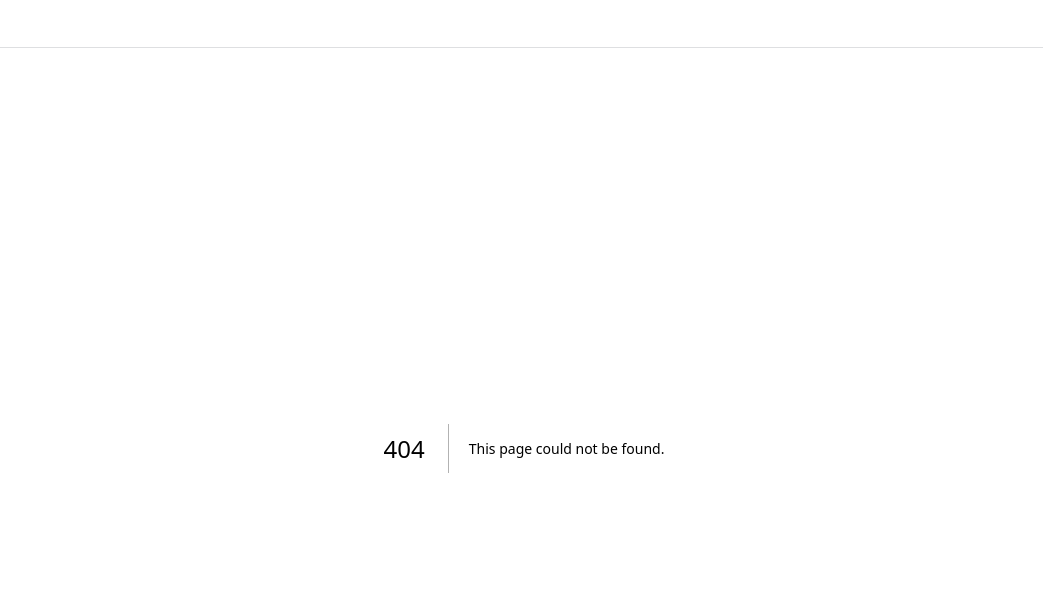
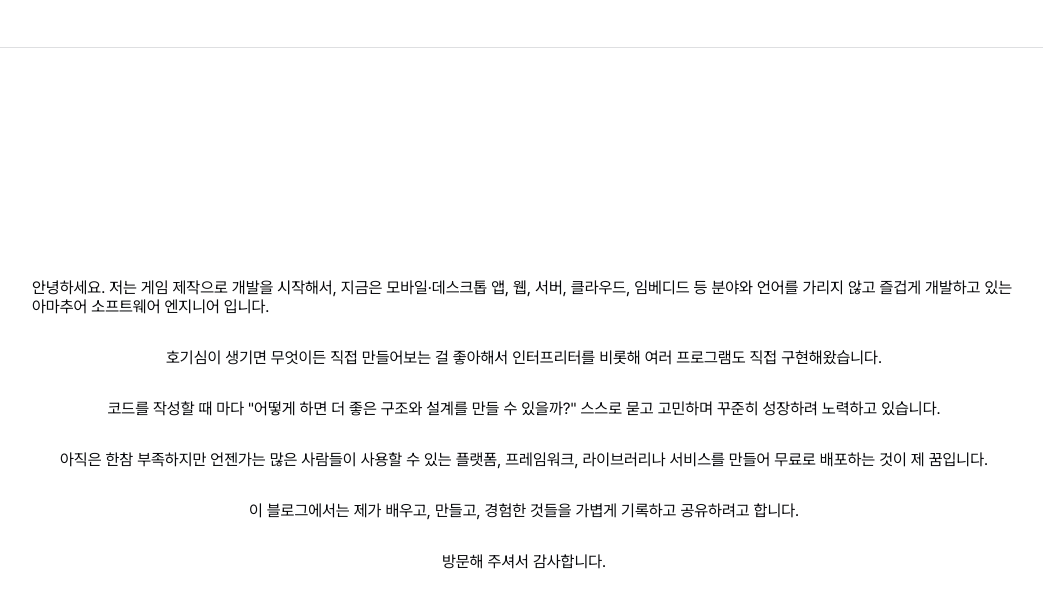
Before and after one commit to kahyou22/kahyou.dev, a Next.js app: page /about in a window 1280 px wide. Before the commit this address had no page. Shown: the top 608 px of the page, without its empty margins (116-1159 px from the left). Built offline with nearby package versions, Linux system fonts and the light colour scheme.

Commit message:
feat: /about 페이지 추가

```diff
--- /dev/null
+++ b/app/about/page.mdx
@@ -0,0 +1,21 @@
+안녕하세요. 저는 게임 제작으로 개발을 시작해서,
+지금은 모바일·데스크톱 앱, 웹, 서버, 클라우드, 임베디드 등
+분야와 언어를 가리지 않고 즐겁게 개발하고 있는
+아마추어 소프트웨어 엔지니어 입니다.
+
+호기심이 생기면 무엇이든 직접 만들어보는 걸 좋아해서
+인터프리터를 비롯해 여러 프로그램도 직접 구현해왔습니다.
+
+코드를 작성할 때 마다
+"어떻게 하면 더 좋은 구조와 설계를 만들 수 있을까?"
+스스로 묻고 고민하며 꾸준히 성장하려 노력하고 있습니다.
+
+아직은 한참 부족하지만
+언젠가는 많은 사람들이 사용할 수 있는
+플랫폼, 프레임워크, 라이브러리나 서비스를 만들어
+무료로 배포하는 것이 제 꿈입니다.
+
+이 블로그에서는 제가 배우고, 만들고, 경험한 것들을
+가볍게 기록하고 공유하려고 합니다.
+
+방문해 주셔서 감사합니다.
```
